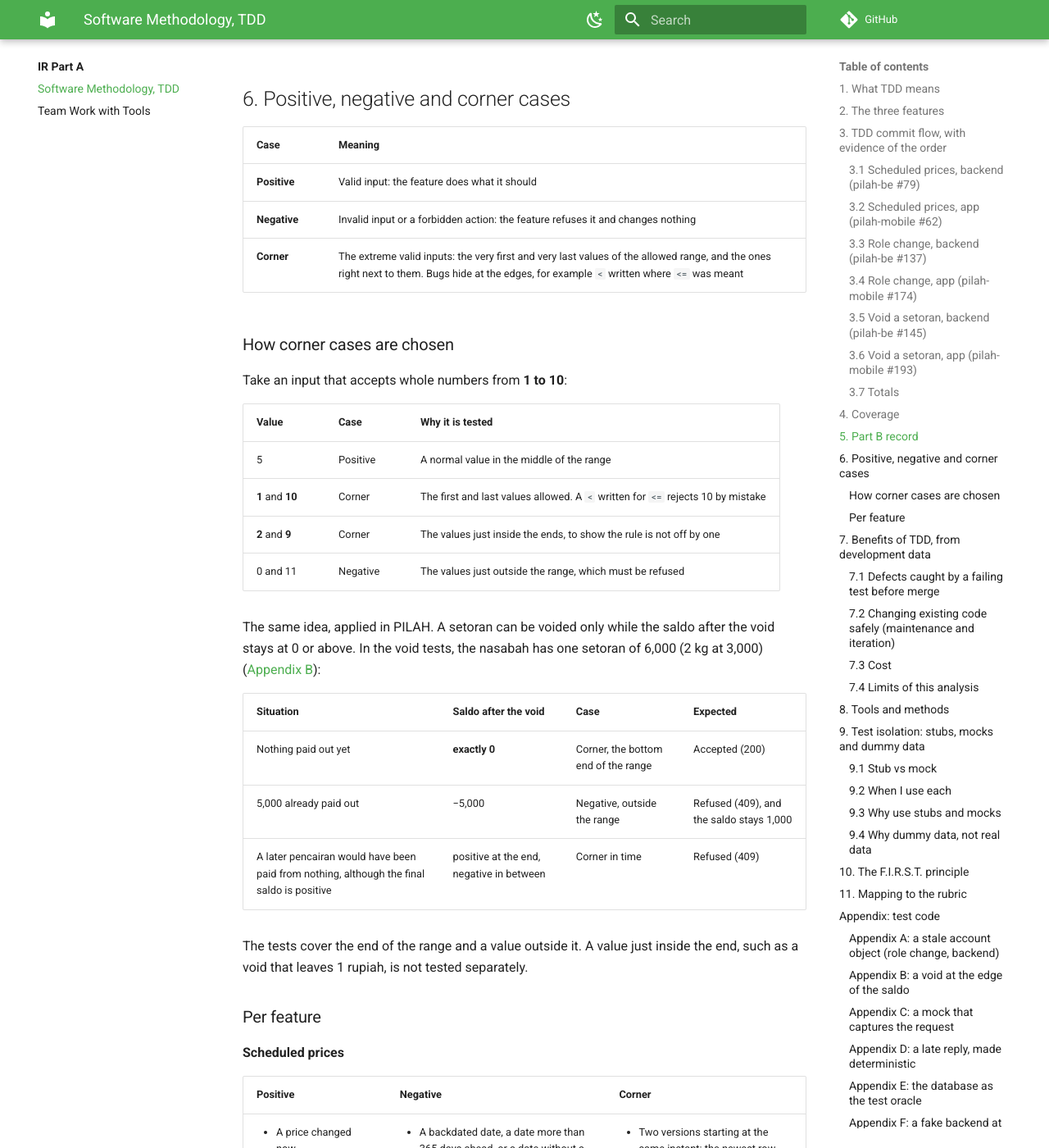
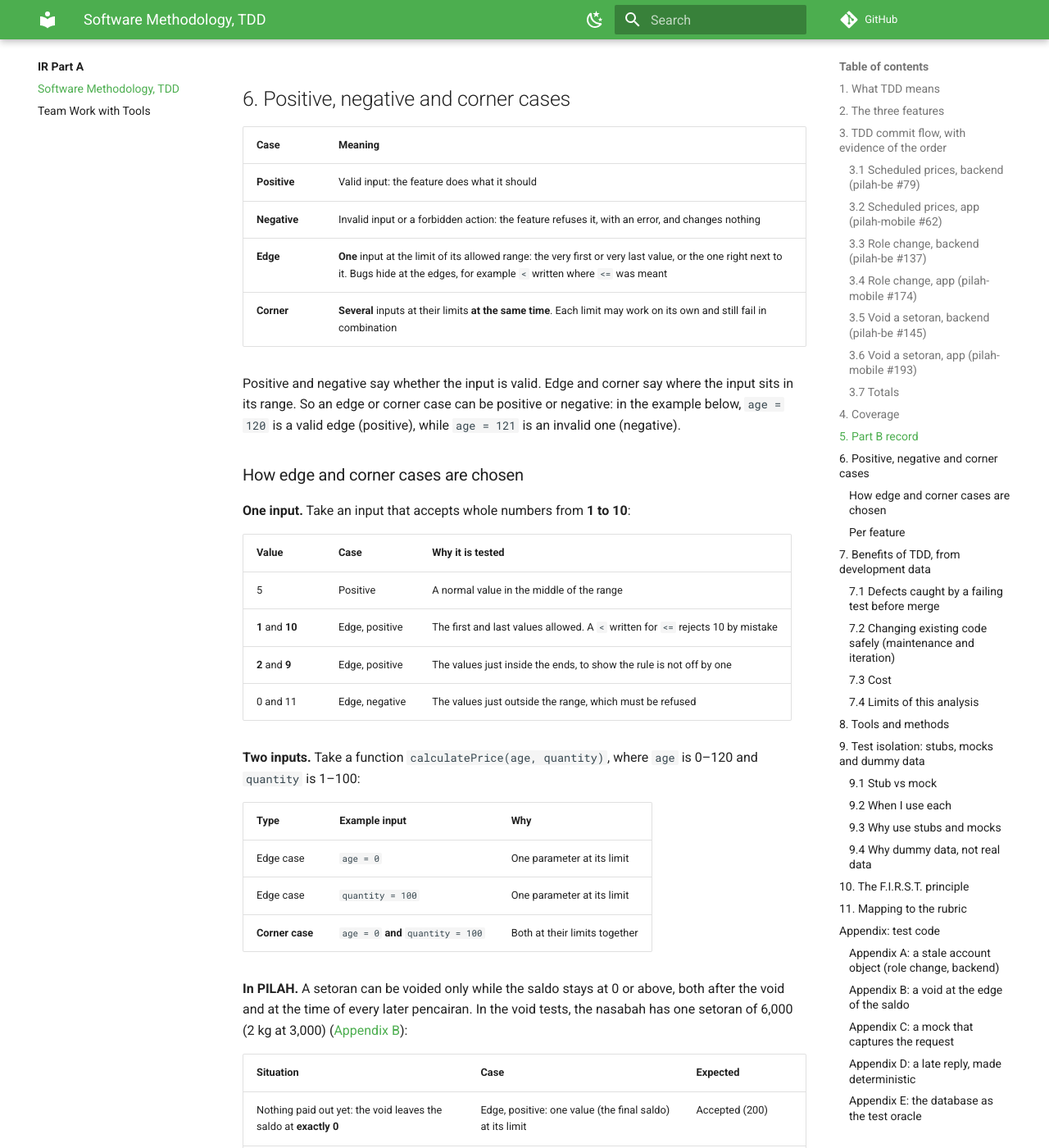
Before and after one commit to mvfi0/pilah-docs, an MkDocs documentation site: the page built from docs/review-part-a/tdd.md, in a window 1280 px wide and 1400 px high, scrolled down 10140 px. Shown: the whole window at 82% size. Built offline with MkDocs 1.6.1 and Material for MkDocs 9.7.7, drawn with Linux system fonts in a browser that asks for light colours; comment, search, counter and statistics services are not loaded; some of the changed text lies outside the part shown.

Commit message:
docs(ir): separate edge and corner cases in Part A TDD
Section 6 now defines an edge case as one input at its limit and a
corner case as several inputs at their limits together, and notes that
positive/negative is about valid input, so an edge or corner case can be
either. Adds the calculatePrice(age, quantity) example, labels the 1-10
values as edge cases, marks the void examples as edge, negative or
corner, and renames the per-feature column to Edge and corner.

Co-Authored-By: Claude Opus 5.5 <noreply@anthropic.com>

```diff
--- a/docs/review-part-a/tdd.md
+++ b/docs/review-part-a/tdd.md
@@ -230,27 +230,38 @@ Part B TDD has been at 3 or above every week since Sprint 1 Week 1, which is mor
 | Case | Meaning |
 |---|---|
 | **Positive** | Valid input: the feature does what it should |
-| **Negative** | Invalid input or a forbidden action: the feature refuses it and changes nothing |
-| **Corner** | The extreme valid inputs: the very first and very last values of the allowed range, and the ones right next to them. Bugs hide at the edges, for example `<` written where `<=` was meant |
+| **Negative** | Invalid input or a forbidden action: the feature refuses it, with an error, and changes nothing |
+| **Edge** | **One** input at the limit of its allowed range: the very first or very last value, or the one right next to it. Bugs hide at the edges, for example `<` written where `<=` was meant |
+| **Corner** | **Several** inputs at their limits **at the same time**. Each limit may work on its own and still fail in combination |
 
-### How corner cases are chosen
+Positive and negative say whether the input is valid. Edge and corner say where the input sits in its range. So an edge or corner case can be positive or negative: in the example below, `age = 120` is a valid edge (positive), while `age = 121` is an invalid one (negative).
 
-Take an input that accepts whole numbers from **1 to 10**:
+### How edge and corner cases are chosen
+
+**One input.** Take an input that accepts whole numbers from **1 to 10**:
 
 | Value | Case | Why it is tested |
 |---|---|---|
 | 5 | Positive | A normal value in the middle of the range |
-| **1** and **10** | Corner | The first and last values allowed. A `<` written for `<=` rejects 10 by mistake |
-| **2** and **9** | Corner | The values just inside the ends, to show the rule is not off by one |
-| 0 and 11 | Negative | The values just outside the range, which must be refused |
+| **1** and **10** | Edge, positive | The first and last values allowed. A `<` written for `<=` rejects 10 by mistake |
+| **2** and **9** | Edge, positive | The values just inside the ends, to show the rule is not off by one |
+| 0 and 11 | Edge, negative | The values just outside the range, which must be refused |
 
-The same idea, applied in PILAH. A setoran can be voided only while the saldo after the void stays at 0 or above. In the void tests, the nasabah has one setoran of 6,000 (2 kg at 3,000) ([Appendix B](#appendix-b-a-void-at-the-edge-of-the-saldo)):
+**Two inputs.** Take a function `calculatePrice(age, quantity)`, where `age` is 0–120 and `quantity` is 1–100:
 
-| Situation | Saldo after the void | Case | Expected |
-|---|---|---|---|
-| Nothing paid out yet | **exactly 0** | Corner, the bottom end of the range | Accepted (200) |
-| 5,000 already paid out | −5,000 | Negative, outside the range | Refused (409), and the saldo stays 1,000 |
-| A later pencairan would have been paid from nothing, although the final saldo is positive | positive at the end, negative in between | Corner in time | Refused (409) |
+| Type | Example input | Why |
+|---|---|---|
+| Edge case | `age = 0` | One parameter at its limit |
+| Edge case | `quantity = 100` | One parameter at its limit |
+| **Corner case** | `age = 0` **and** `quantity = 100` | Both at their limits together |
+
+**In PILAH.** A setoran can be voided only while the saldo stays at 0 or above, both after the void and at the time of every later pencairan. In the void tests, the nasabah has one setoran of 6,000 (2 kg at 3,000) ([Appendix B](#appendix-b-a-void-at-the-edge-of-the-saldo)):
+
+| Situation | Case | Expected |
+|---|---|---|
+| Nothing paid out yet: the void leaves the saldo at **exactly 0** | Edge, positive: one value (the final saldo) at its limit | Accepted (200) |
+| 5,000 already paid out: the void would leave −5,000 | Negative: outside the range | Refused (409), and the saldo stays 1,000 |
+| A later setoran keeps the final saldo positive, but the saldo at the time of an earlier pencairan would drop below 0 | **Corner**, negative: two saldo values checked together, the one at the end and the one at the pencairan's time | Refused (409) |
 
 The tests cover the end of the range and a value outside it. A value just inside the end, such as a void that leaves 1 rupiah, is not tested separately.
 
@@ -258,19 +269,19 @@ The tests cover the end of the range and a value outside it. A value just inside
 
 **Scheduled prices**
 
-| Positive | Negative | Corner |
+| Positive | Negative | Edge and corner |
 |---|---|---|
 | <ul><li>A price changed now.</li><li>A price changed from a future date.</li><li>A setoran priced from the version in effect.</li><li>The app saves a price now or from a date.</li></ul> | <ul><li>A backdated date, a date more than 365 days ahead, or a date without a UTC offset.</li><li>Another bank gets 404; a nasabah gets 403.</li><li>A price of 0 or below is refused by the database.</li><li>An unchanged price records nothing.</li></ul> | <ul><li>Two versions starting at the same instant: the newest row wins.</li><li>A scheduled version is invisible before its start.</li><li>A `PUT` from an older app with the same price adds no version.</li><li>The migration's reverse restores the price *in effect*, ignoring a future one.</li><li>A local midnight is sent with its UTC offset.</li><li>An older reload answering last.</li></ul> |
 
 **Role change before onboarding**
 
-| Positive | Negative | Corner |
+| Positive | Negative | Edge and corner |
 |---|---|---|
 | <ul><li>Each registration role reached from another: 200, the next step is Lengkapi Profil, and the new token carries the new role.</li><li>Each change writes one log row.</li><li>In the app, picking another role drops the old draft and opens Lengkapi Profil, which names the role with "Ganti peran".</li></ul> | <ul><li>A completed profile, a bank sampah (pending included) or a linked membership: 409, and the role is unchanged.</li><li>Anonymous: 401. Superadmin: 403. Asking to become superadmin: 422.</li><li>A refused change writes no log row.</li><li>In the app, a refusal shows "Ganti Peran Gagal" with the reason, and the page and draft stay.</li></ul> | <ul><li>A registration in progress in another thread: the change waits, then gets 409.</li><li>An account loaded before a bank was registered: still 409.</li><li>Re-picking the current role: 200, no log row, and the app keeps the draft.</li><li>A malformed success response returns a failure instead of crashing.</li><li>An account past the profile step is sent to login.</li></ul> |
 
 **Void a setoran**
 
-| Positive | Negative | Corner |
+| Positive | Negative | Edge and corner |
 |---|---|---|
 | <ul><li>Response 200, with status, who, when and why stored.</li><li>The saldo is reduced and later pencairan are shifted.</li><li>In the app, hold a row, then Hapus with an alasan.</li></ul> | <ul><li>No alasan gets 422.</li><li>Another bank's setoran gets 404; a nasabah gets 403.</li><li>Voiding again, editing, or resending the WhatsApp receipt gets 409.</li><li>Money already paid out (the saldo would go below 0) gets 409.</li><li>The app shows "Alasan pembatalan wajib diisi" and sends nothing.</li></ul> | <ul><li>Voiding the only setoran takes the saldo to **exactly 0**, which is allowed.</li><li>A void that would leave a *later* pencairan unfunded is refused, even though the final saldo stays positive.</li><li>An export period with only voided rows has no data.</li><li>A partial update straight to the database raises `IntegrityError`.</li></ul> |
 
@@ -429,7 +440,7 @@ Five properties of good unit tests:
 | 2 | Explain how test cases are designed | [Section 3](#3-tdd-commit-flow-with-evidence-of-the-order) (one behaviour per cycle) and [section 6](#6-positive-negative-and-corner-cases) | Met |
 | 3 | Disciplined commits and high coverage; Part B TDD ≥ 3 for at least a month | [Sections 3–5](#3-tdd-commit-flow-with-evidence-of-the-order) | Met |
 | 3 | Positive, negative and corner cases for every feature | [Section 6](#6-positive-negative-and-corner-cases) | Met |
-| 3 | Explain how corner cases are identified | [Section 6](#how-corner-cases-are-chosen) | Met |
+| 3 | Explain how corner cases are identified | [Section 6](#how-edge-and-corner-cases-are-chosen) | Met |
 | 3 | Explain best practices and test isolation (mock/stub) | [Section 9](#9-test-isolation-stubs-mocks-and-dummy-data) and [section 10](#10-the-first-principle) | Met |
 | 4 | A written analysis of TDD's benefits, based on concrete development data | [Section 7](#7-benefits-of-tdd-from-development-data) | Written; not claimed |
 | 4 | Tools or methods that make TDD more efficient and thorough | [Section 8](#8-tools-and-methods) | Written; not claimed |
```
